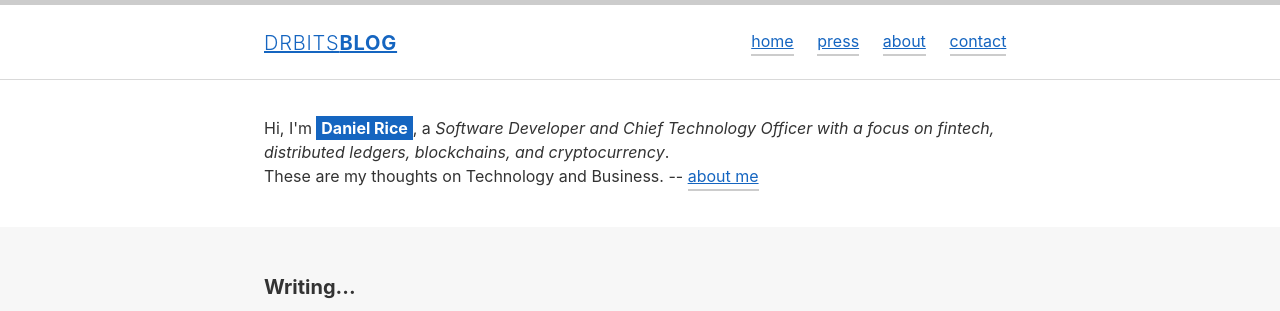
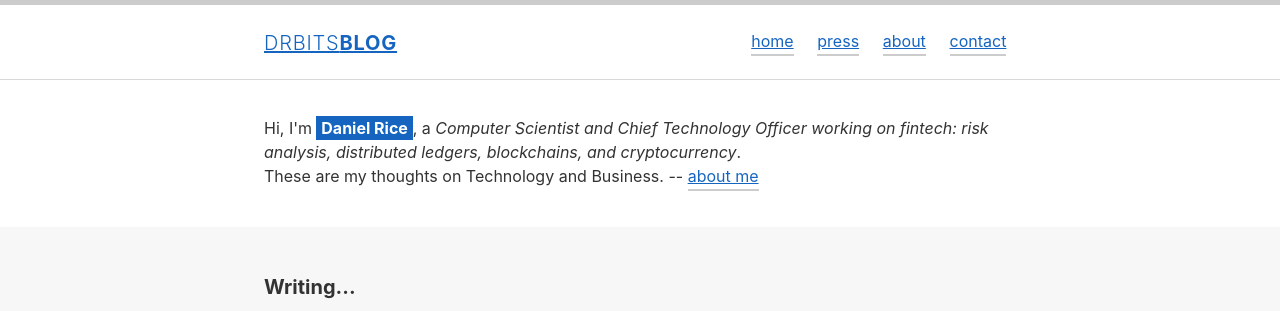
Before and after one commit to thedrbits/drbitsblog, a Jekyll site: the page built from index.html, in a window 1280 px wide. Shown: the top 311 px of the page. Built offline with Jekyll 4.4.1, drawn with Linux system fonts in a browser that asks for light colours; the list of posts is cut into pages by our own code.

Commit message:
update personal short description

```diff
--- a/_config.yml
+++ b/_config.yml
@@ -26,7 +26,7 @@ sass:
 # Author settings
 author:
   name     : Daniel Rice
-  job      : "Software Developer and Chief Technology Officer with a focus on fintech, distributed ledgers, blockchains, and cryptocurrency"
+  job      : "Computer Scientist and Chief Technology Officer working on fintech: risk analysis, distributed ledgers, blockchains, and cryptocurrency"
   bio      : "These are my thoughts on Technology and Business."
   thumb    : /images/author.jpg
   email    : dan@drbits.org
```
